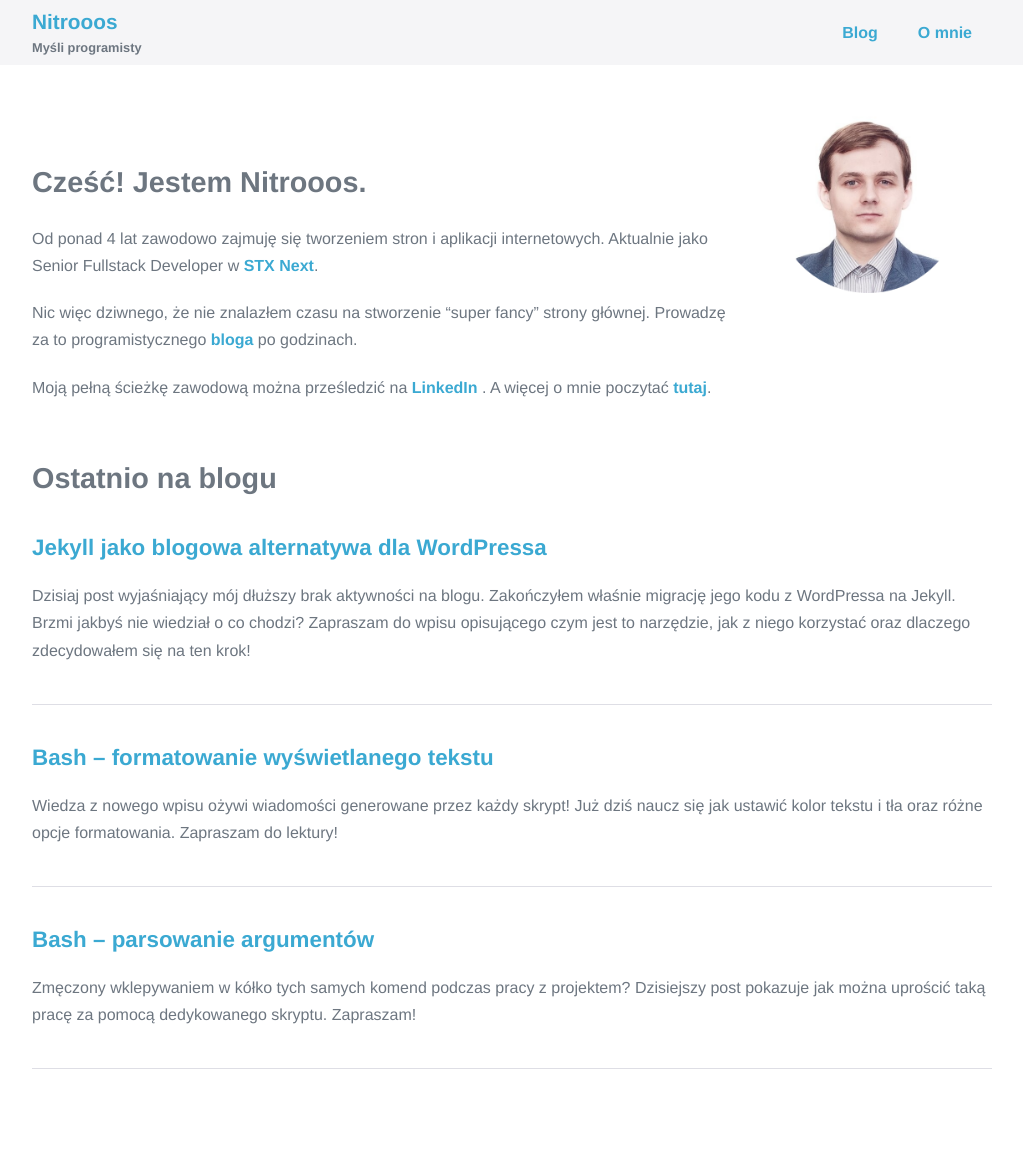
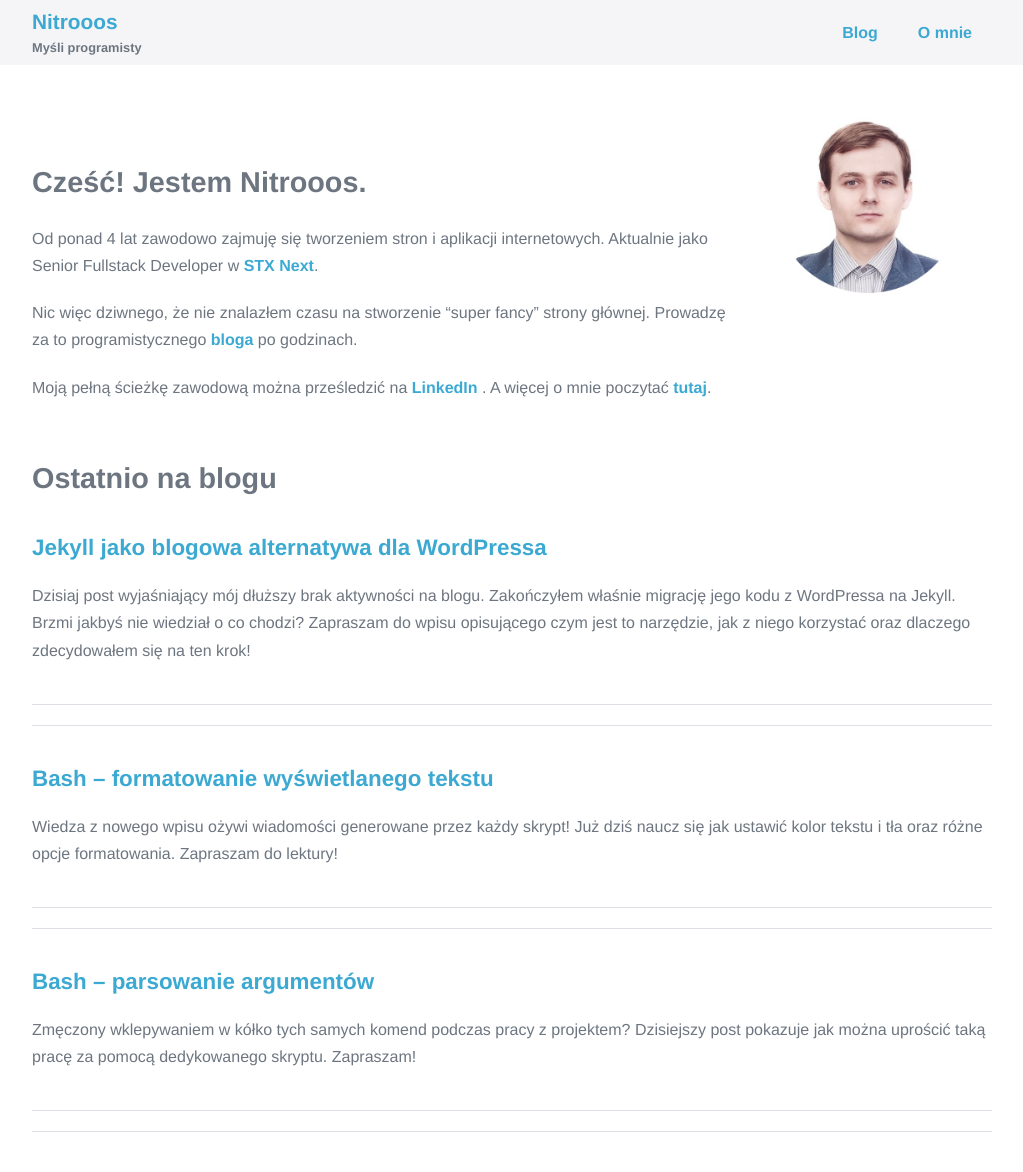
Before and after one commit to Nitrooos/Nitrooos.github.io, a Jekyll site: the page built from index.md, in a window 1280 px wide. Shown: the whole page, without its empty margins (128-1151 px from the left). Built offline with Jekyll 4.4.1, drawn with Linux system fonts in a browser that asks for light colours; before the commit the page ends 1129 px from its top, so only the background shows below that.

Commit message:
[NIT-11] Add <hr> below post excerpt

```diff
--- a/_sass/common/typography.scss
+++ b/_sass/common/typography.scss
@@ -53,6 +53,10 @@ h4 {
 h5 {
   font-size: 1.1rem;
   margin: 20px 0 5px 0;
+}
+
+hr {
+  margin: 0;
 }
 
 img {
--- a/_sass/themes/light/light.scss
+++ b/_sass/themes/light/light.scss
@@ -15,6 +15,11 @@
     background: $bg-dark;
   }
 
+  hr {
+    border: 0;
+    border-bottom: 1px solid $border;
+  }
+
   td, th {
     border: 1px solid $border;
   }
--- a/index.md
+++ b/index.md
@@ -42,4 +42,5 @@ A więcej o mnie poczytać <a href="/authors/nitrooos">tutaj</a>.
     </h3>
     <p>{{ post.excerpt }}</p>
   </article>
+  <hr/>
 {% endfor %}
```
Also changed, not shown: pages/blog.md (+1 -0 lines).
